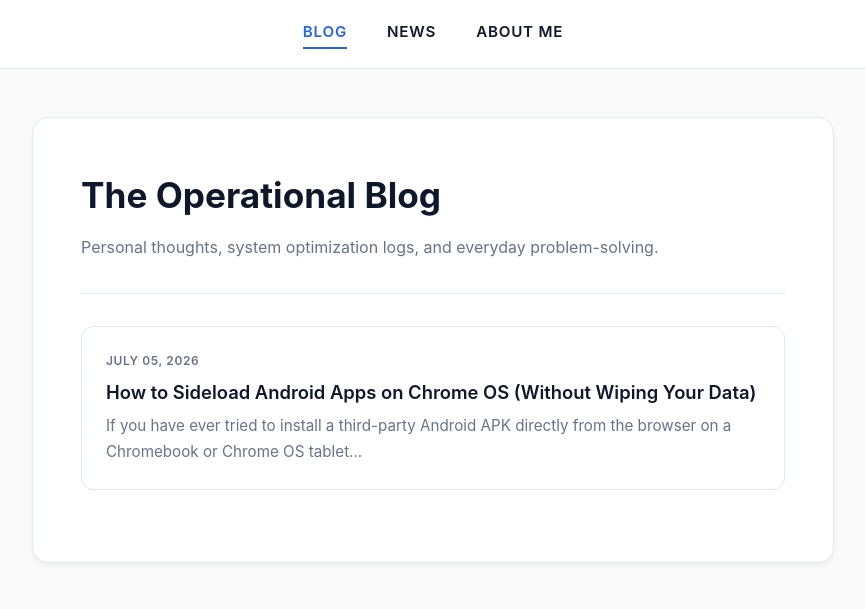
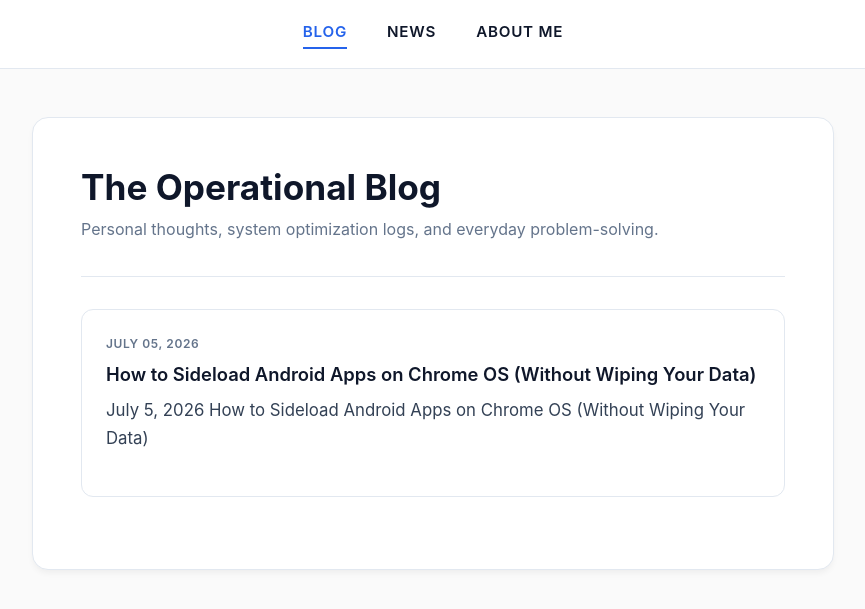
Before and after one commit to 23303016-Sifat/23303016-Sifat, a Jekyll site: the page built from index.html, in a window 1280 px wide. Shown: the top 609 px of the page, without its empty margins (207-1072 px from the left). Built offline with Jekyll 4.4.1, drawn with Linux system fonts in a browser that asks for light colours.

Commit message:
Update index.html

```diff
--- a/index.html
+++ b/index.html
@@ -1,65 +1,19 @@
-<!DOCTYPE html>
-<html lang="en">
-<head>
-  <meta charset="UTF-8">
-  <meta name="viewport" content="width=device-width, initial-scale=1.0">
-  <title>MD Shahriar Alam Sifat | Blog</title>
-  <style>
-    :root { --bg-color: #fafafa; --card-bg: #ffffff; --text-main: #0f172a; --text-muted: #64748b; --accent: #2563eb; --border: #e2e8f0; }
-    * { box-sizing: border-box; margin: 0; padding: 0; }
-    body { font-family: -apple-system, BlinkMacSystemFont, "Segoe UI", Roboto, Helvetica, Arial, sans-serif; background: var(--bg-color); color: var(--text-main); line-height: 1.7; }
+---
+layout: default
+title: MD Shahriar Alam Sifat | Blog
+---
+<div class="container">
+  <div class="main-card">
+    <h1 style="font-size: 2.2rem; margin-bottom: 0.5rem; font-weight: 700; color: var(--text-main);">The Operational Blog</h1>
+    <p style="color: var(--text-muted); font-size: 1rem; margin-bottom: 2rem; padding-bottom: 2rem; border-bottom: 1px solid var(--border);">Personal thoughts, system optimization logs, and everyday problem-solving.</p>
 
-    .navbar { position: sticky; top: 0; background: rgba(255, 255, 255, 0.9); backdrop-filter: blur(10px); z-index: 1000; padding: 1.2rem 2rem; border-bottom: 1px solid var(--border); display: flex; justify-content: center; gap: 2.5rem; }
-    .navbar a { text-decoration: none; color: var(--text-main); font-weight: 600; font-size: 0.95rem; transition: color 0.2s; text-transform: uppercase; letter-spacing: 0.05em; }
-    .navbar a:hover { color: var(--accent); }
-    .navbar a.active { color: var(--accent); border-bottom: 2px solid var(--accent); padding-bottom: 2px; }
+    {% for post in site.posts %}
+    <div class="post-box">
+      <span class="post-date">{{ post.date | date: "%B %d, %Y" }}</span>
+      <a href="{{ post.url | relative_url }}" class="post-title">{{ post.title }}</a>
+      <p class="post-excerpt">{{ post.excerpt | strip_html | truncatewords: 25 }}</p>
+    </div>
+    {% endfor %}
 
-    .container { max-width: 850px; margin: 3rem auto; padding: 0 1.5rem; }
-
-    .main-card { background: var(--card-bg); border: 1px solid var(--border); border-radius: 16px; padding: 3rem; margin-bottom: 2rem; box-shadow: 0 4px 6px -1px rgba(0, 0, 0, 0.05); }
-    .main-card h1 { font-size: 2.2rem; margin-bottom: 0.5rem; font-weight: 700; color: var(--text-main); }
-    .main-card p.subtitle { color: var(--text-muted); font-size: 1rem; margin-bottom: 2rem; padding-bottom: 2rem; border-bottom: 1px solid var(--border); }
-
-    /* The Outlined Box Style (Matches your screenshot exactly) */
-    .post-box { border: 1px solid var(--border); border-radius: 12px; padding: 1.5rem; margin-bottom: 1.5rem; background: #ffffff; }
-    .post-date { font-size: 0.75rem; color: var(--text-muted); font-weight: 600; text-transform: uppercase; letter-spacing: 0.05em; margin-bottom: 0.5rem; display: block; }
-
-    /* The Clickable Title Link */
-    .post-title { font-size: 1.15rem; color: var(--text-main); font-weight: 600; text-decoration: none; display: block; margin-bottom: 0.5rem; line-height: 1.4; transition: color 0.2s; }
-    .post-title:hover { color: var(--accent); text-decoration: underline; }
-
-    .post-excerpt { font-size: 0.95rem; color: var(--text-muted); }
-
-    @media (max-width: 768px) {
-      .navbar { padding: 1rem 0.5rem; gap: 0.8rem; flex-wrap: wrap; justify-content: center; }
-      .navbar a { font-size: 0.8rem; }
-      .main-card { padding: 1.5rem; }
-    }
-  </style>
-</head>
-<body>
-  <nav class="navbar">
-    <a href="index.html" class="active">Blog</a>
-    <a href="news.html">News</a>
-    <a href="about.html">About Me</a>
-  </nav>
-
-  <div class="container">
-    <div class="main-card">
-      <h1>The Operational Blog</h1>
-      <p class="subtitle">Personal thoughts, system optimization logs, and everyday problem-solving.</p>
-
-      <!-- BLOG POST 1 -->
-      <div class="post-box">
-        <span class="post-date">July 05, 2026</span>
-        <!-- THIS IS THE CLICKABLE TITLE -->
-        <a href="chrome-os.html" class="post-title">How to Sideload Android Apps on Chrome OS (Without Wiping Your Data)</a>
-        <p class="post-excerpt">If you have ever tried to install a third-party Android APK directly from the browser on a Chromebook or Chrome OS tablet...</p>
-      </div>
-
-      <!-- FUTURE BLOG POSTS WILL BE PASTED RIGHT HERE -->
-
-    </div>
   </div>
-</body>
-</html>
+</div>
```
